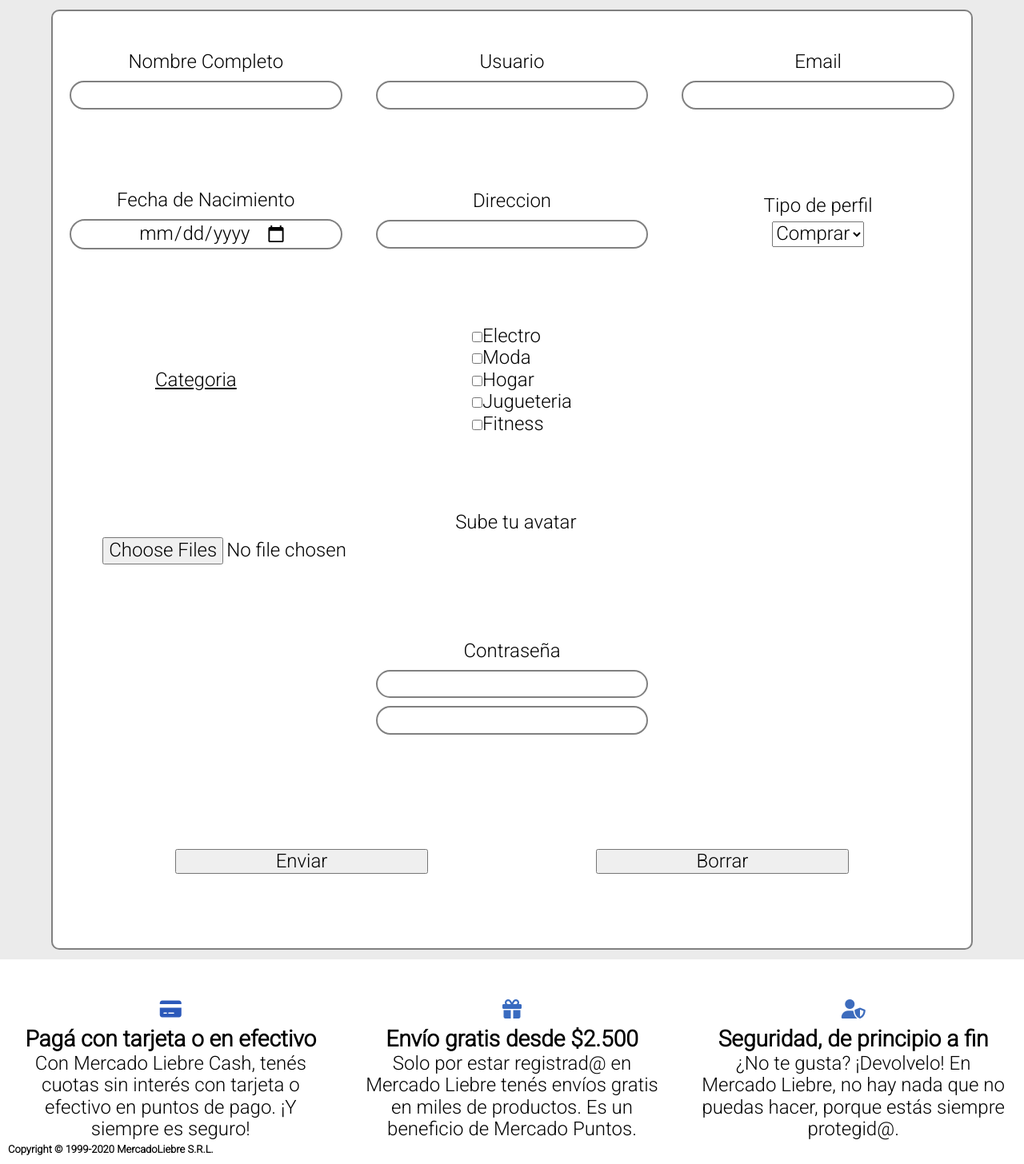
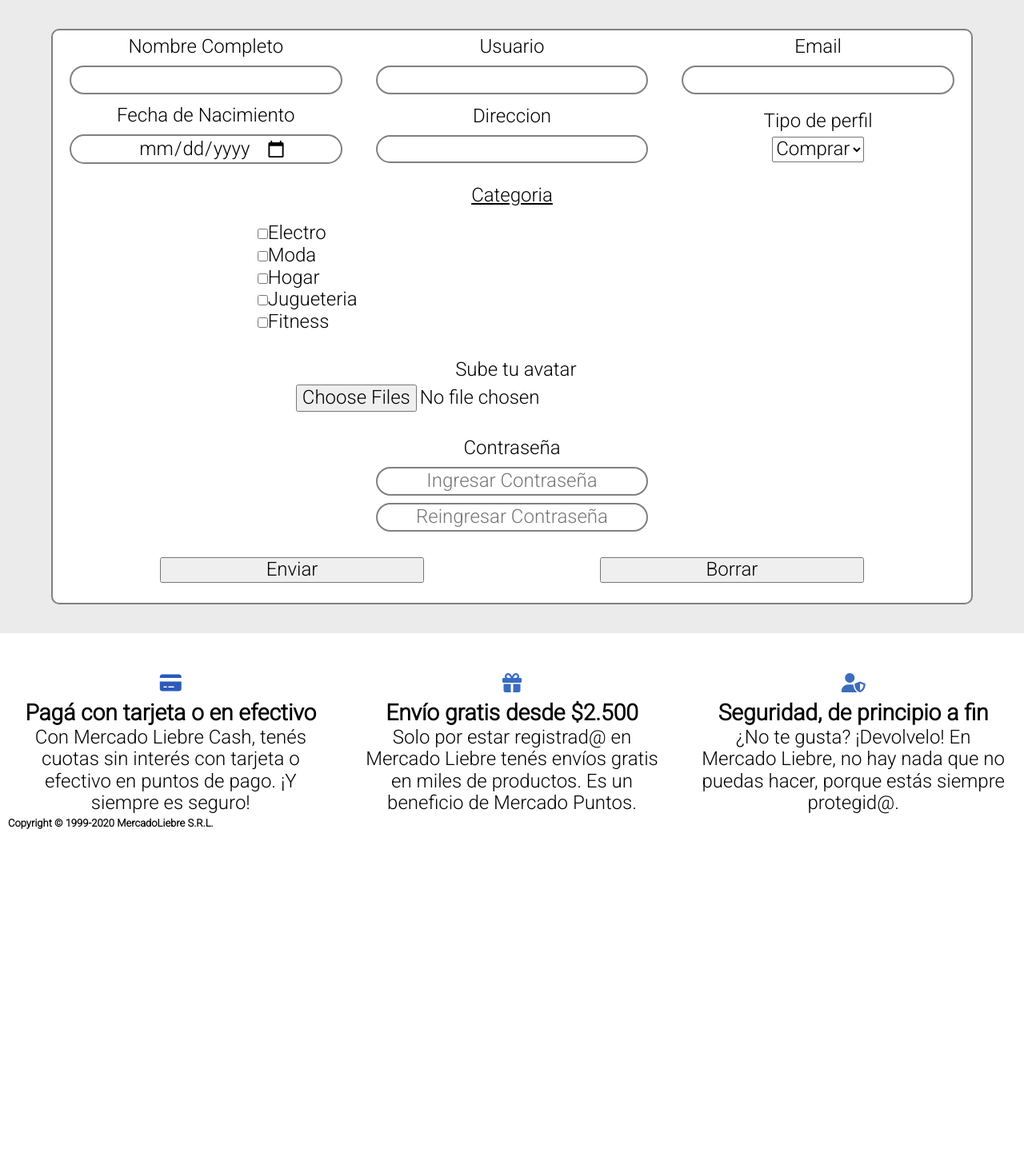
Before and after one commit to VS1379/Mercado-Liebre, a Node server app: page /register in a window 1280 px wide. Shown: the part 163-1619 px from the top of the page at 80% size. After the commit the page ends 1200 px from the top, so only its background shows below. Run offline with Node 20, Linux system fonts and the light colour scheme.

Commit message:
form register update

```diff
--- a/src/public/css/register.css
+++ b/src/public/css/register.css
@@ -106,7 +106,7 @@ form {
     flex-direction: column;
     align-items: center;
     justify-content: center;
-    height: 50em;
+    height: 33em;
   }
 
   form {
@@ -116,7 +116,7 @@ form {
     align-items: center;
     justify-content: space-around;
     width: 90%;
-    height: 49em;
+    height: 30em;
     border: solid grey 2px;
     border-radius: 10px;
     background-color: #fff;
@@ -131,11 +131,20 @@ form {
     border-radius: 20px;
   }
 
-  #p-interest {
+  #p-avatar {
+    margin: 1em;
+  }
+
+  #input-select-avatar {
     display: flex;
     flex-direction: row;
+    flex-wrap: wrap;
     align-items: center;
     justify-content: center;
-    width: 1px;
+    width: 50%;
+  }
+
+  #form-buttons {
+    margin: 1em;
   }
 }
--- a/src/views/register.html
+++ b/src/views/register.html
@@ -97,8 +97,8 @@
                 </p>
                 <p class="p-form">
                     <label for="password" class="label-form">Contraseña</label>
-                    <input type="password" name="password" class="input-form">
-                    <input type="password" name="password" class="input-form">
+                    <input type="password" name="password" class="input-form" placeholder="Ingresar Contraseña">
+                    <input type="password" name="password" class="input-form" placeholder="Reingresar Contraseña">
                 </p>
                 <p id="form-buttons">
                     <button type="submit" id="button-submit"><a href="/home" id="a-button-submit">Enviar</a></button>
```
